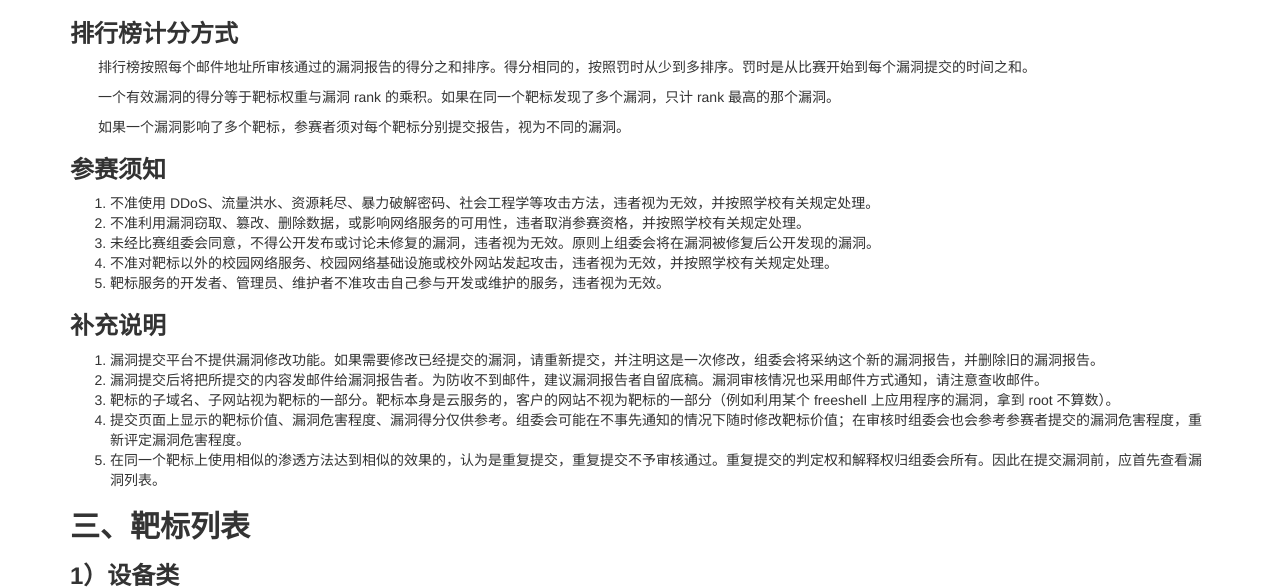
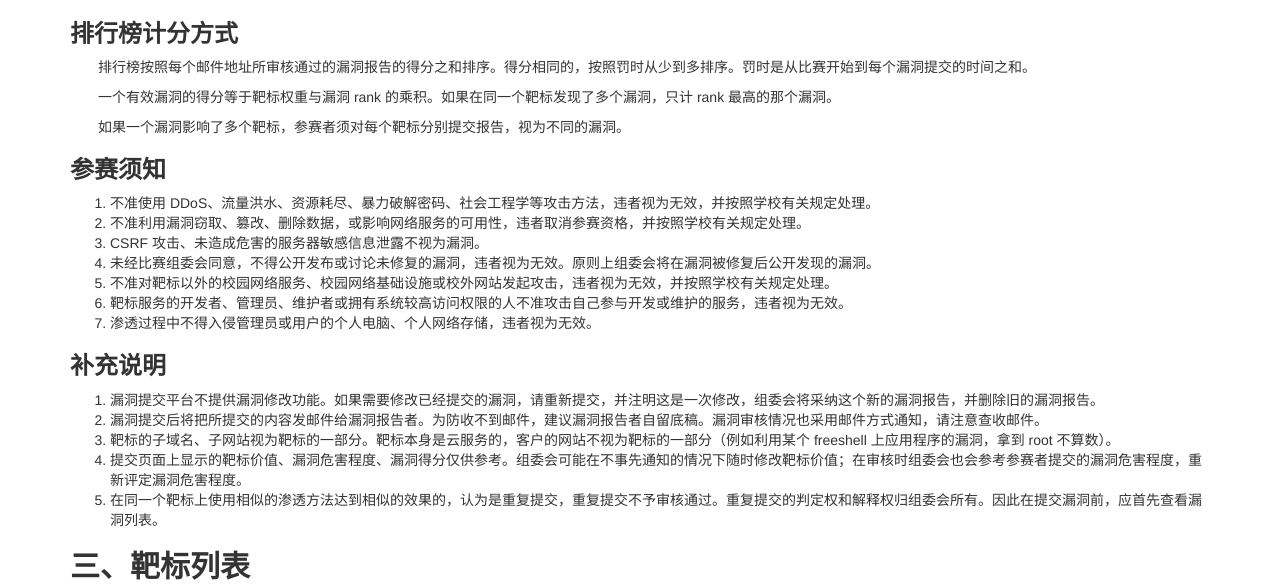
Before and after one commit to bojieli/whitehat, a PHP site: page /rule.php in a window 1280 px wide. Shown: the part 908-1496 px from the top of the page. Run offline with PHP 8.4, Linux system fonts and the light colour scheme.

Commit message:
modify rule

```diff
--- a/www/rule.php
+++ b/www/rule.php
@@ -83,9 +83,11 @@
 <ol>
 <li>不准使用 DDoS、流量洪水、资源耗尽、暴力破解密码、社会工程学等攻击方法，违者视为无效，并按照学校有关规定处理。</li>
 <li>不准利用漏洞窃取、篡改、删除数据，或影响网络服务的可用性，违者取消参赛资格，并按照学校有关规定处理。</li>
+<li>CSRF 攻击、未造成危害的服务器敏感信息泄露不视为漏洞。</li>
 <li>未经比赛组委会同意，不得公开发布或讨论未修复的漏洞，违者视为无效。原则上组委会将在漏洞被修复后公开发现的漏洞。</li>
 <li>不准对靶标以外的校园网络服务、校园网络基础设施或校外网站发起攻击，违者视为无效，并按照学校有关规定处理。</li>
-<li>靶标服务的开发者、管理员、维护者不准攻击自己参与开发或维护的服务，违者视为无效。</li>
+<li>靶标服务的开发者、管理员、维护者或拥有系统较高访问权限的人不准攻击自己参与开发或维护的服务，违者视为无效。</li>
+<li>渗透过程中不得入侵管理员或用户的个人电脑、个人网络存储，违者视为无效。</li>
 </ol>
 
       <h3>补充说明</h3>
```
